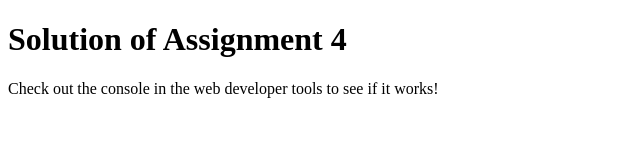
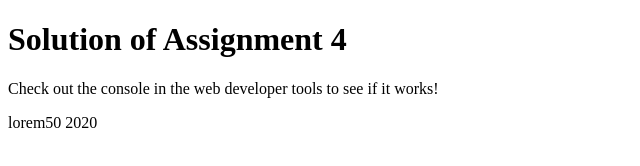
Before and after one commit to khushboorazdan/Coursera-Modjs-4, a plain HTML site: page index.html in a window 1280 px wide. Shown: the whole page, without its empty margins (0-640 px from the left). Drawn offline with Linux system fonts and the light colour scheme.

Commit message:
Update index.html

```diff
--- a/index.html
+++ b/index.html
@@ -12,6 +12,7 @@
 <body>
     <h1>Solution of Assignment 4</h1>
     <p>Check out the console in the web developer tools to see if it works!</p>
+    <a>lorem50  2020</a>
 </body>
 
 </html>
```
